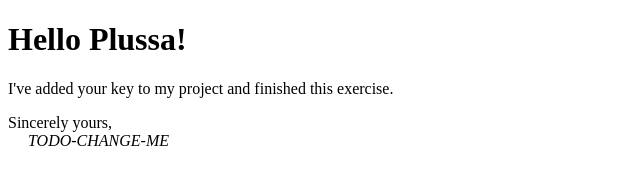
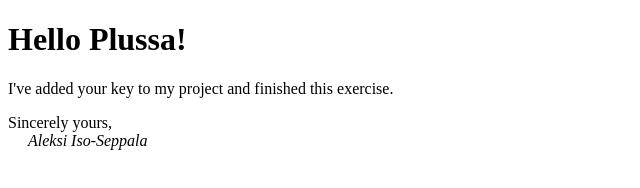
Before and after one commit to aleksiIso-seppala/Web-Development-1, a plain HTML site: page exercises/01_tools/hello.html in a window 1280 px wide. Shown: the full height of the page, 0-640 px from the left. Drawn offline with Linux system fonts and the light colour scheme.

Commit message:
solved exercise

```diff
--- a/exercises/01_tools/hello.html
+++ b/exercises/01_tools/hello.html
@@ -5,15 +5,15 @@
     <meta charset="utf-8">
     <title>WebDev1</title>
     <meta name="description" content="WebDev1 exercise">
-    <meta name="author" content="TODO-CHANGE-ME">
-    <meta name="keywords" content="TODO-CHANGE-ME">
+    <meta name="author" content="Aleksi Iso-Seppala">
+    <meta name="keywords" content="HTML5">
   </head>
 
   <body>
     <h1>Hello Plussa!</h1>
     <p>I've added your key to my project and finished this exercise.</p>
     <p>Sincerely yours, <br>
-      <span style="margin-left: 20px;"><em id="sig">TODO-CHANGE-ME</em></span>
+      <span style="margin-left: 20px;"><em id="sig">Aleksi Iso-Seppala</em></span>
     </p>
   </body>
 
```
